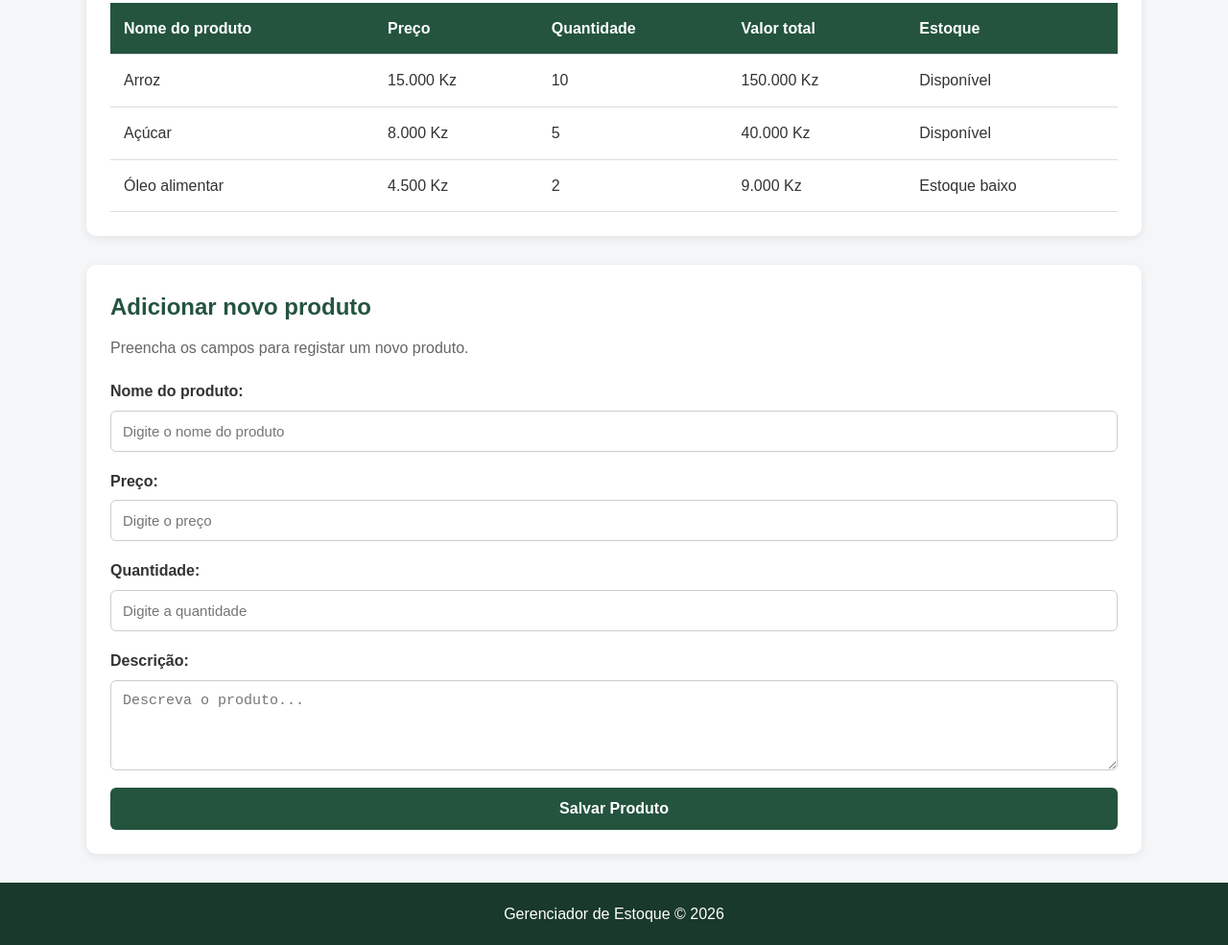
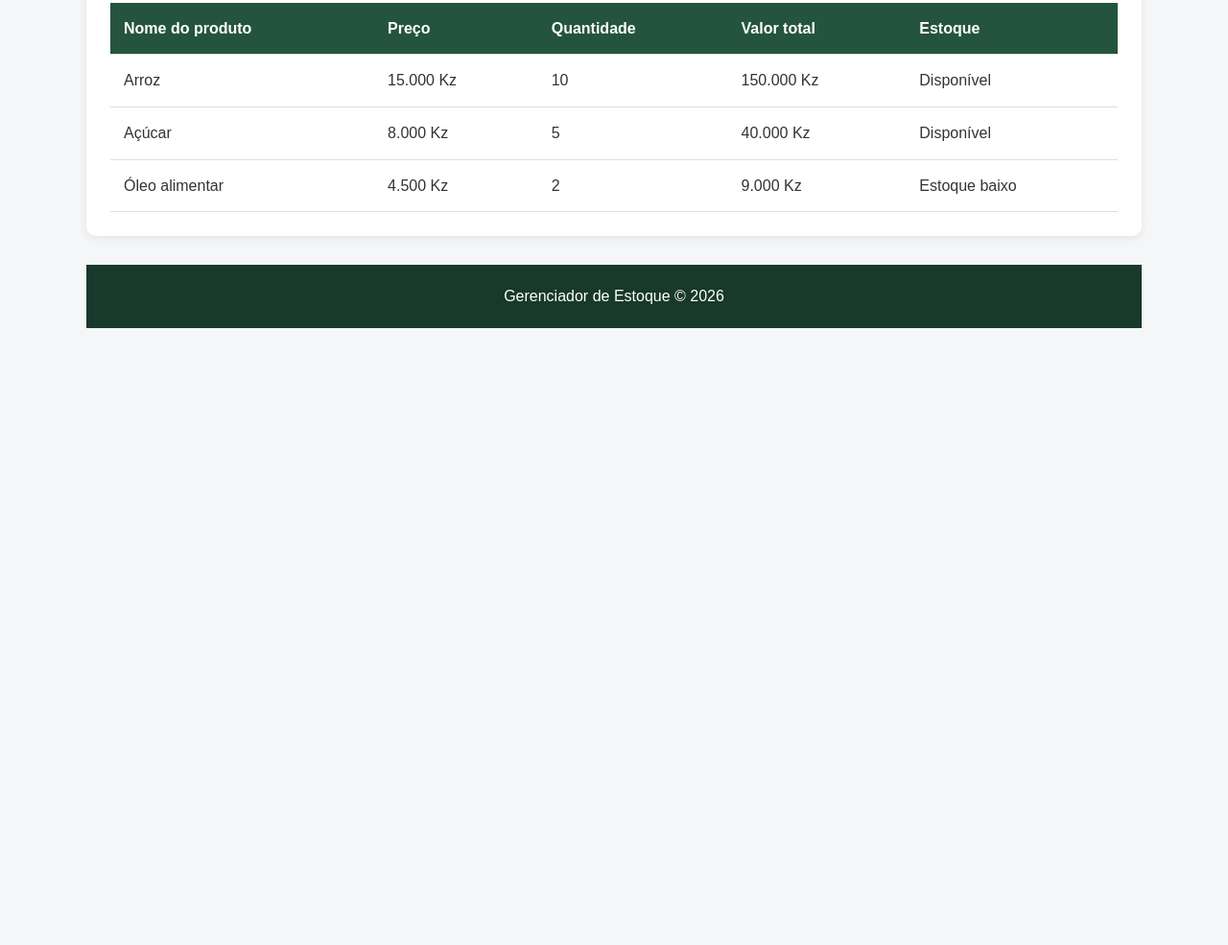
Before and after one commit to PolidorZango7/Proj, a plain HTML site: page index.html in a window 1280 px wide. Shown: the part 361-1346 px from the top of the page at 96% size. After the commit the page ends 800 px from the top, so only its background shows below. Drawn offline with Linux system fonts and the light colour scheme.

Commit message:
Mudando a navegacao produto em pagina

```diff
--- a/index.html
+++ b/index.html
@@ -18,7 +18,7 @@
 <nav>
 <a href="#produtos">Produtos em estoque</a>
 
-<a href="#adicionar">Adicionar novo produto</a>
+<a href="pag001.html ">Adicionar novo produto</a>
 </nav>
 
 <main>
@@ -70,52 +70,6 @@
 
 </table>
 </section>
-<section class="container" id="adicionar">
-
-<h2>Adicionar novo produto</h2>
-
-<p>Preencha os campos para registar um novo produto.</p>
-
-<form >
-<div class="campo">
-
-<label for="nome">Nome do produto:</label>
-
-<input type="text" id="nome" name="nome" placeholder="Digite o nome do produto" required>
-</div>
-
-<div class="campo">
-
-<label for="preco">Preço:</label>
-
-<input type="number" id="preco" name="preco" placeholder="Digite o preço" min="0" step="0.01"required>
-</div>
-
-<div class="campo">
-<label for="quantidade">Quantidade:</label>
-<input
-type="number"
-id="quantidade"
-name="quantidade"
-placeholder="Digite a quantidade"
-min="0"
-required>
-</div>
-<div class="campo">
-<label for="descricao">Descrição:</label>
-<textarea
-id="descricao"
-name="descricao"
-rows="4"
-placeholder="Descreva o produto..."
-></textarea>
-
-</div>
-
-<button type="submit">Salvar Produto</button>
-</form>
-</section>
-</main>
 
 <footer>
 
@@ -123,7 +77,4 @@ placeholder="Descreva o produto..."
 
 </footer>
 
-</body>
-
-
 </html>
```
Also changed, not shown: pag001.html (added, +66 -0 lines).
